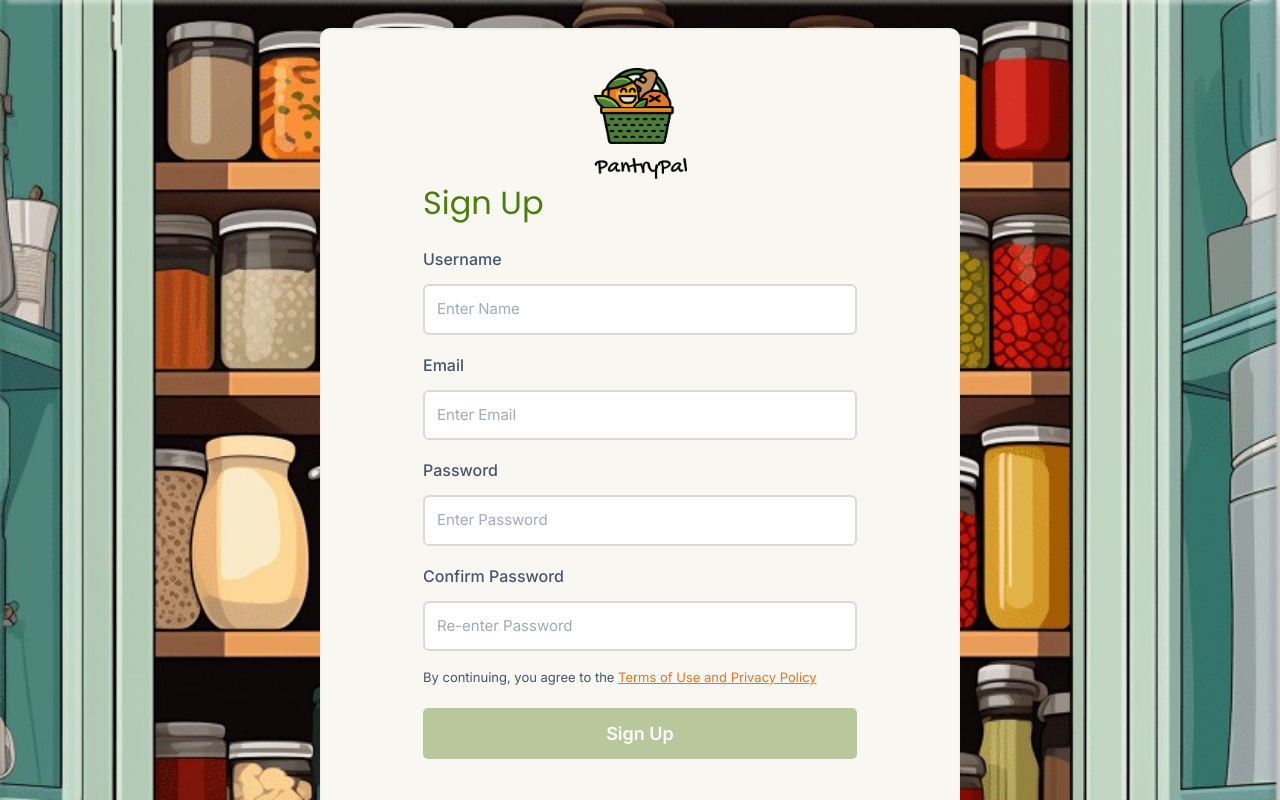
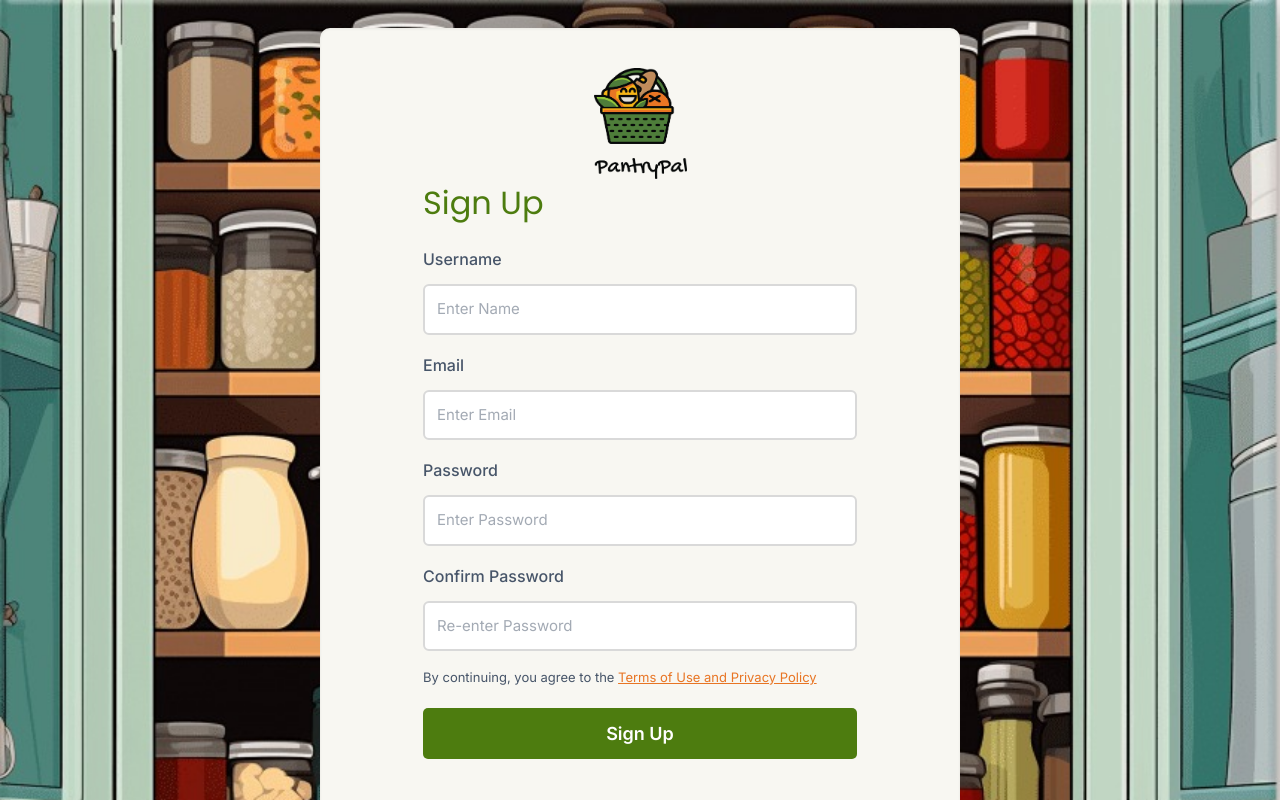
Before and after one commit to cyhdu/PantryPal, a React (Vite) app: page /signup in a window 1280 px wide. Shown: the top 800 px of the page. Built offline with nearby package versions, Linux system fonts and the light colour scheme; the HTML template or start-up script is replaced by a standard one.

Commit message:
Fix css of login and signup page

```diff
--- a/src/components/Login.css
+++ b/src/components/Login.css
@@ -123,7 +123,7 @@ body,
 }
 
 .login-btn {
-    background-color: #4D7C0F60;
+    background-color: #4D7C0F;
     color: #FFFFFF;
     font-weight: bold;
     border-radius: 4px;
--- a/src/components/Signup.css
+++ b/src/components/Signup.css
@@ -103,7 +103,7 @@ body,
 }
 
 .signup-btn {
-    background-color: #4D7C0F60;
+    background-color: #4D7C0F;
     color: #FFFFFF;
     font-weight: bold;
     border-radius: 5px;
```
